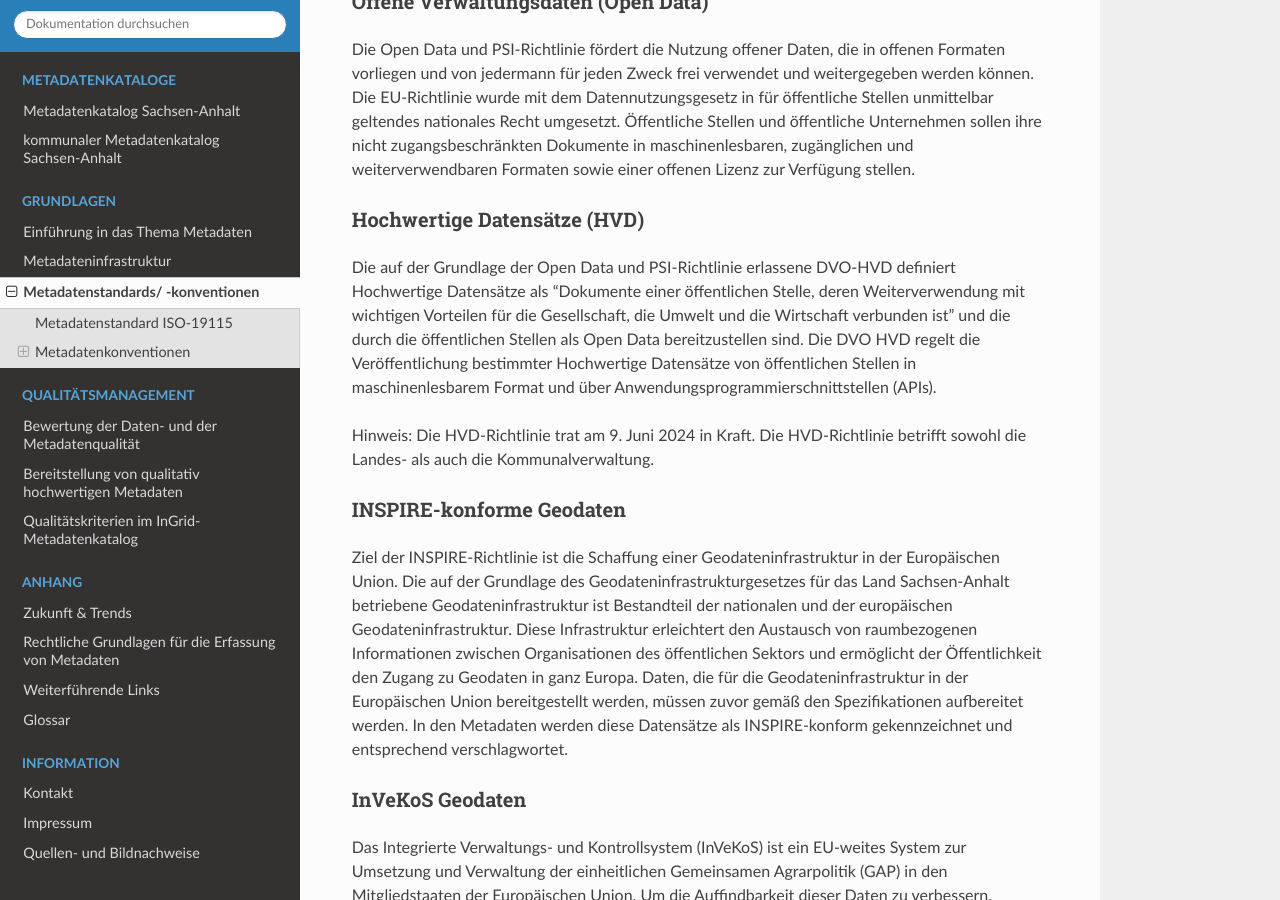
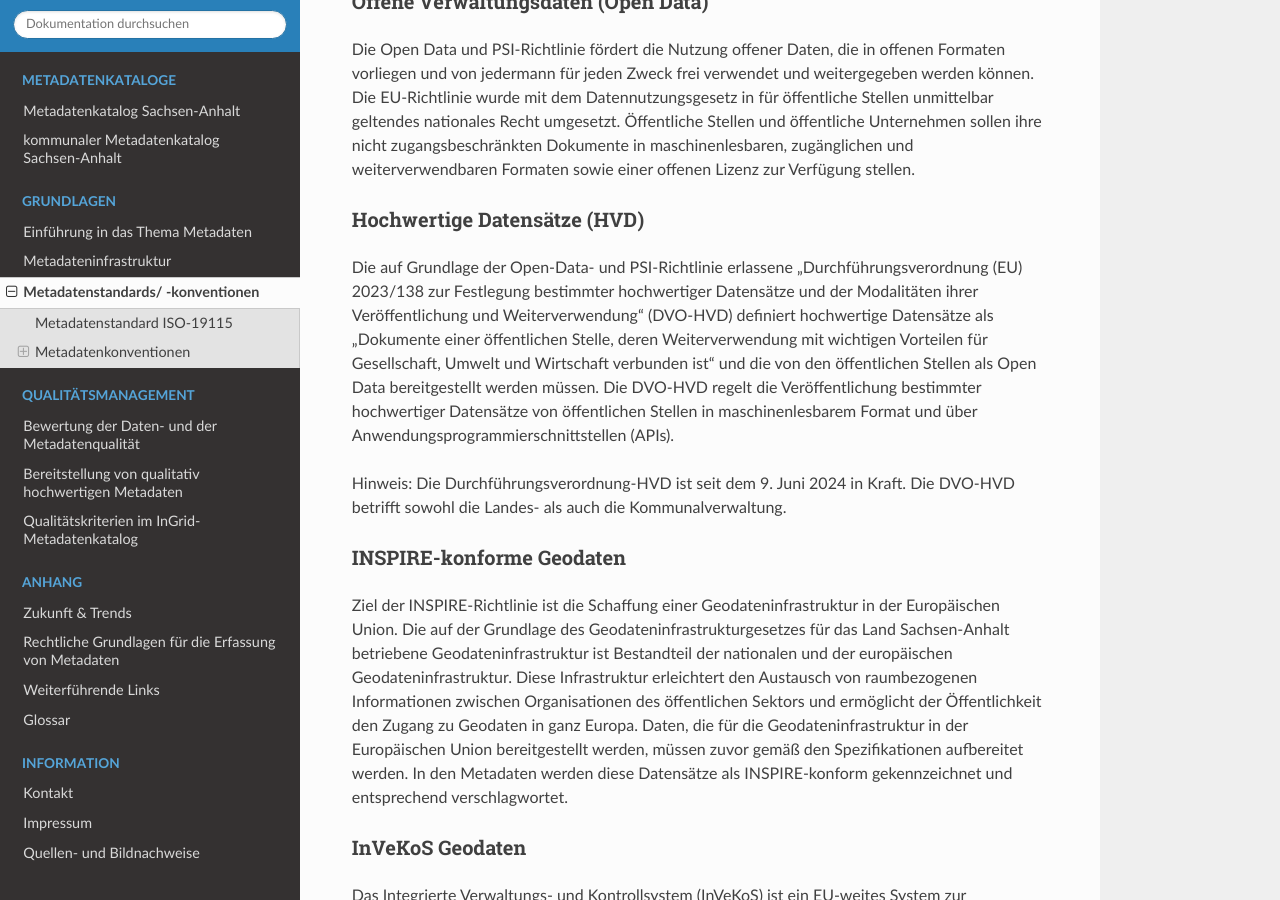
Before and after one commit to tomiwo/ingrid-mdk-st-high-quality-metadata, a Sphinx documentation site: the page built from docs/grundlagen/metadatenstandards.rst, in a window 1280 px wide and 900 px high, scrolled down 1054 px. Built offline with Sphinx 7.4.7 and the Read the Docs theme 3.1.0, drawn with Linux system fonts in a browser that asks for light colours.

Commit message:
Update metadatenstandards.rst

```diff
--- a/docs/grundlagen/metadatenstandards.rst
+++ b/docs/grundlagen/metadatenstandards.rst
@@ -46,9 +46,9 @@ Die Open Data und PSI-Richtlinie  fördert die Nutzung offener Daten, die in off
 Hochwertige Datensätze (HVD)
 ^^^^^^^^^^^^^^^^^^^^^^^^^^^^
 
-Die auf der Grundlage der Open Data und PSI-Richtlinie erlassene DVO-HVD definiert Hochwertige Datensätze als “Dokumente einer öffentlichen Stelle, deren Weiterverwendung mit wichtigen Vorteilen für die Gesellschaft, die Umwelt und die Wirtschaft verbunden ist” und die durch die öffentlichen Stellen als Open Data bereitzustellen sind. Die  DVO HVD regelt die Veröffentlichung bestimmter Hochwertige Datensätze von öffentlichen Stellen in maschinenlesbarem Format und über Anwendungsprogrammierschnittstellen (APIs).
+Die auf Grundlage der Open-Data- und PSI-Richtlinie erlassene "Durchführungsverordnung (EU) 2023/138 zur Festlegung bestimmter hochwertiger Datensätze und der Modalitäten ihrer Veröffentlichung und Weiterverwendung" (DVO-HVD) definiert hochwertige Datensätze als „Dokumente einer öffentlichen Stelle, deren Weiterverwendung mit wichtigen Vorteilen für Gesellschaft, Umwelt und Wirtschaft verbunden ist“ und die von den öffentlichen Stellen als Open Data bereitgestellt werden müssen. Die DVO-HVD regelt die Veröffentlichung bestimmter hochwertiger Datensätze von öffentlichen Stellen in maschinenlesbarem Format und über Anwendungsprogrammierschnittstellen (APIs).
 
-Hinweis: Die HVD-Richtlinie trat am 9. Juni 2024 in Kraft. Die HVD-Richtlinie betrifft sowohl die Landes- als auch die Kommunalverwaltung.
+Hinweis: Die Durchführungsverordnung-HVD ist seit dem 9. Juni 2024 in Kraft. Die DVO-HVD betrifft sowohl die Landes- als auch die Kommunalverwaltung.
 
 
 INSPIRE-konforme Geodaten
```
